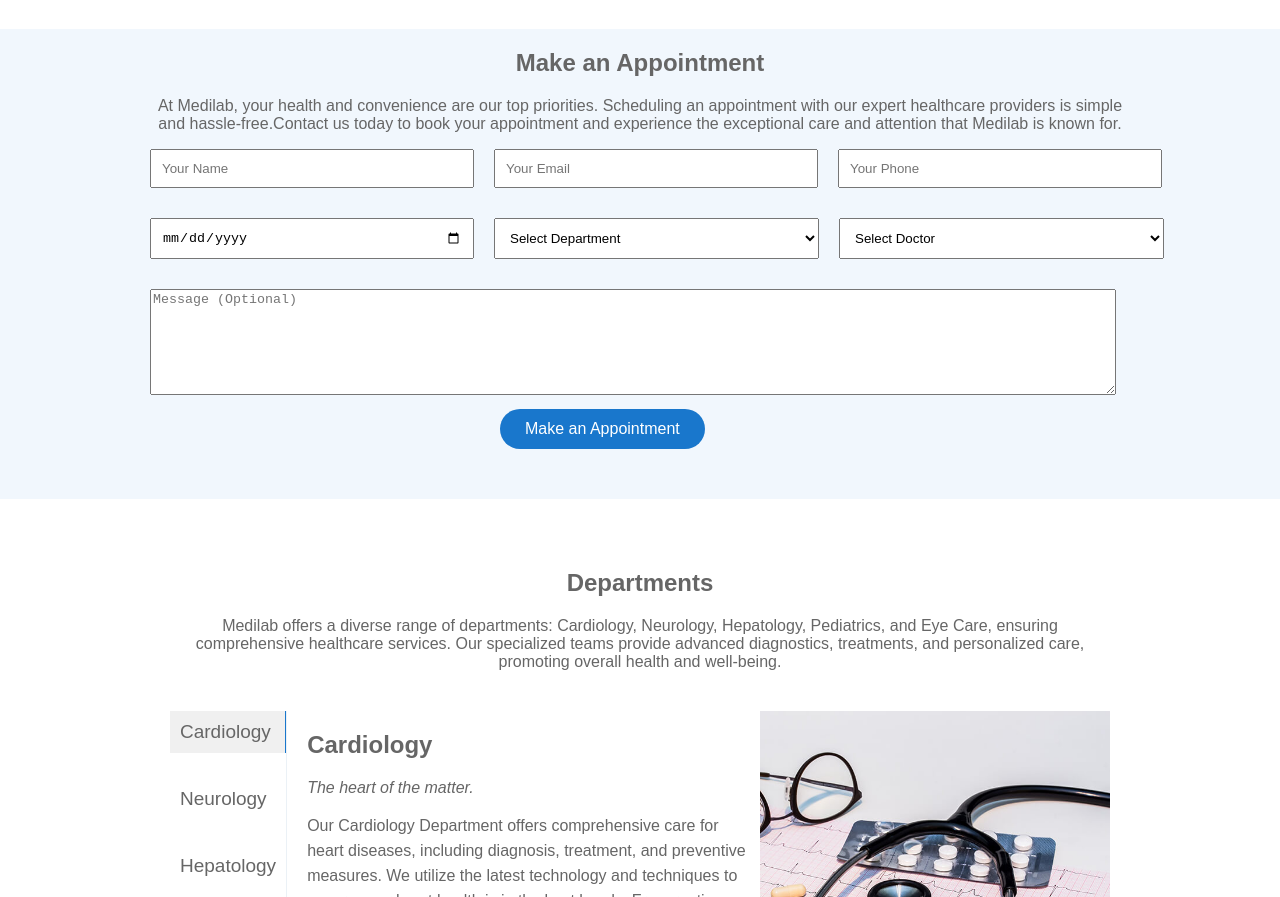
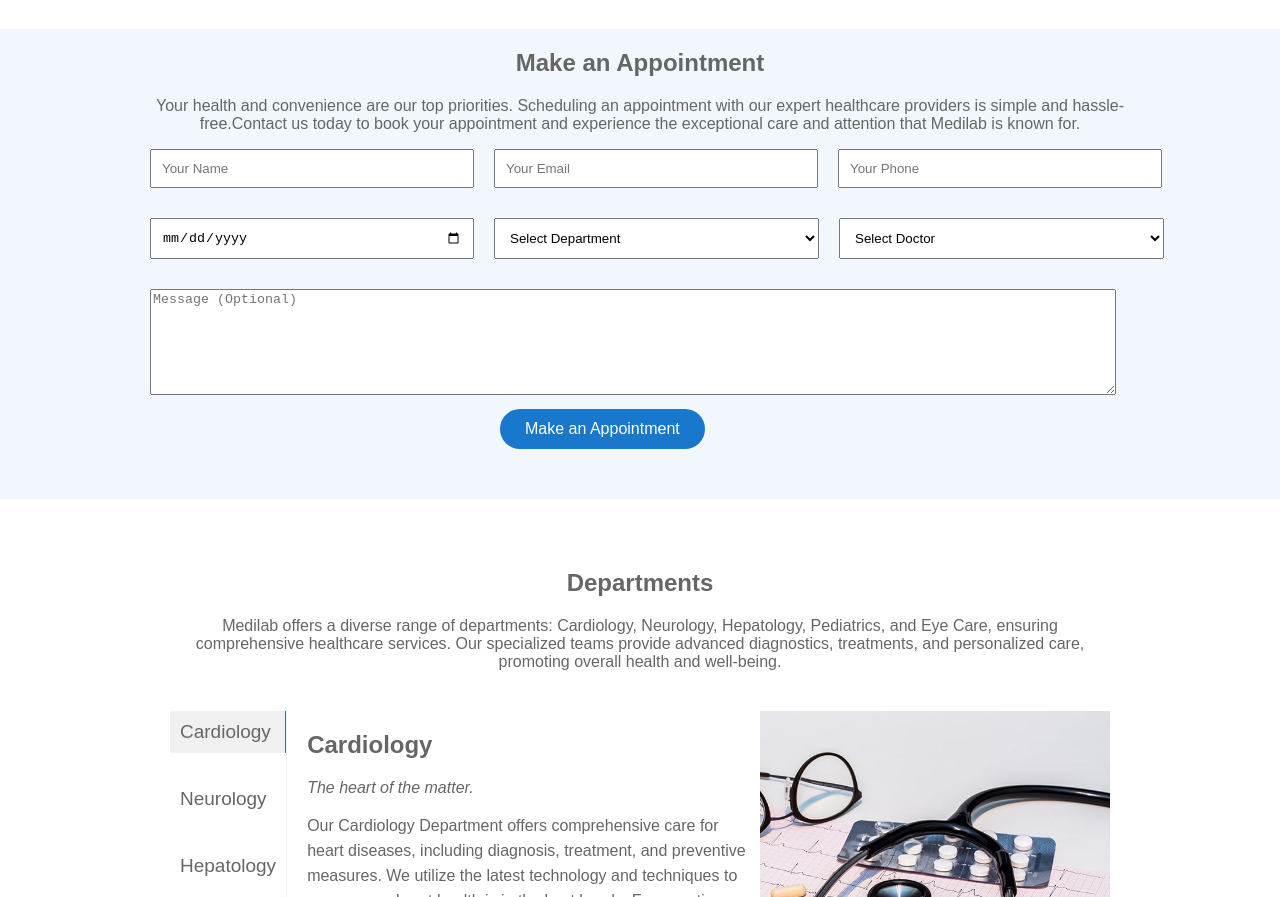
Before and after one commit to mulindijr/Medilab, a React (Vite) app: page / in a window 1280 px wide. Shown: the part 3523-4420 px from the top of the page. Built offline with nearby package versions, Linux system fonts and the light colour scheme.

Commit message:
Ommit some words for layout purposes

```diff
--- a/src/components/Appointment/Appointment.jsx
+++ b/src/components/Appointment/Appointment.jsx
@@ -29,7 +29,7 @@ function Appointment() {
     <section id='appointment'>
       <div className='appointment'>
         <h1>Make an Appointment</h1>
-        <p>At Medilab, your health and convenience are our top priorities. Scheduling an appointment with our expert healthcare providers is simple and hassle-free.Contact us today to book your appointment and experience the exceptional care and attention that Medilab is known for.</p>
+        <p>Your health and convenience are our top priorities. Scheduling an appointment with our expert healthcare providers is simple and hassle-free.Contact us today to book your appointment and experience the exceptional care and attention that Medilab is known for.</p>
 
         <form className="appointment-form" onSubmit={handleSubmit}>
           <div className='form-flex'>
```
